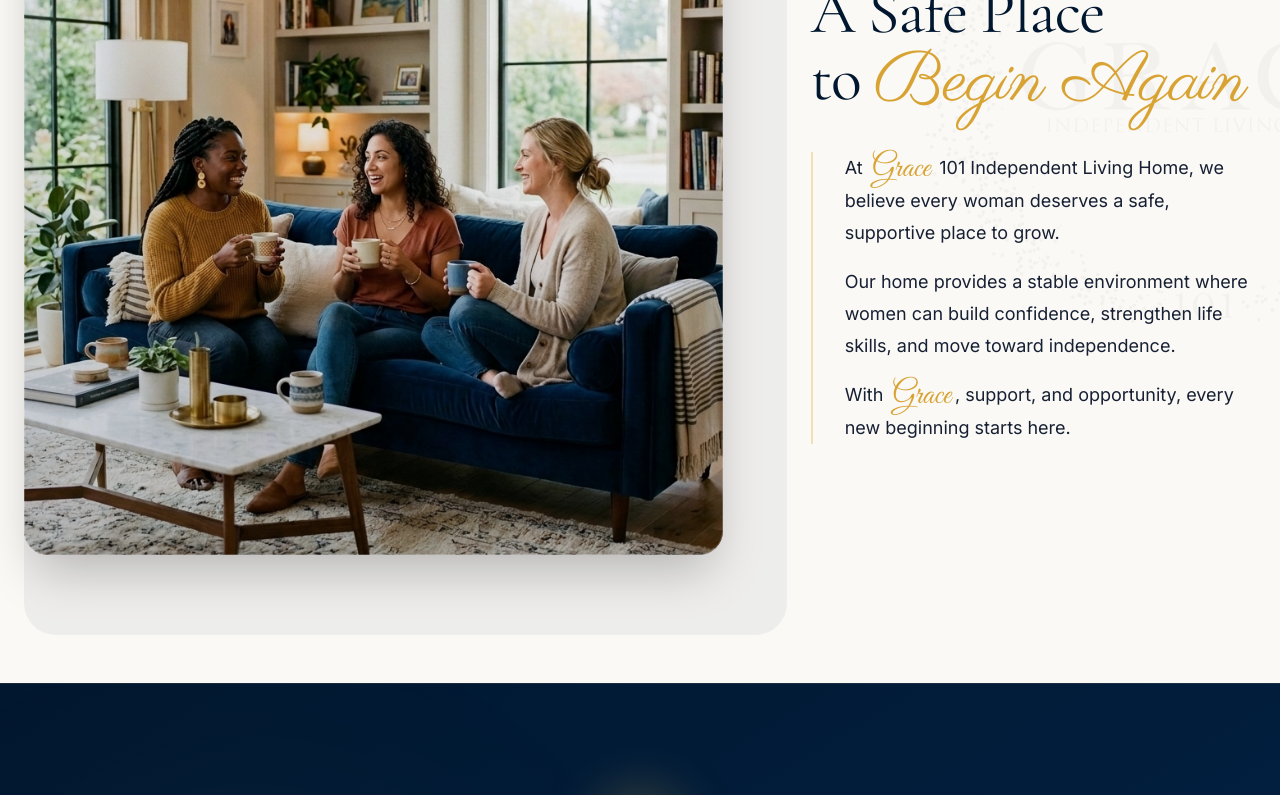
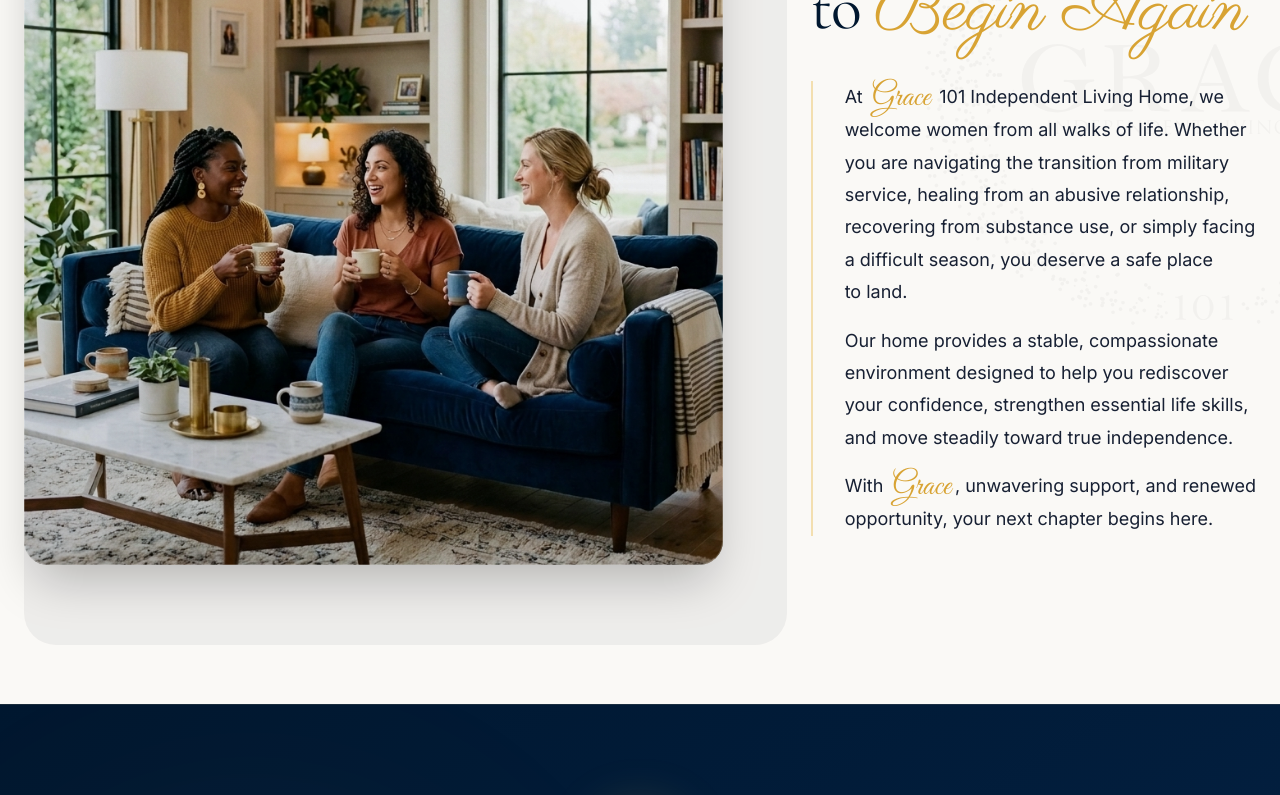
Before and after one commit to HiddenGems810/grace-website, a Next.js app: page / in a window 1280 px wide. Shown: the part 993-1788 px from the top of the page. Built offline with nearby package versions, Linux system fonts and the light colour scheme; a web font is replaced by a local one.

Commit message:
Update About section copy to be more intentional and explicitly state the diverse backgrounds of women served

```diff
--- a/components/sections/AboutSection.tsx
+++ b/components/sections/AboutSection.tsx
@@ -72,13 +72,13 @@ export function AboutSection() {
             <ScrollReveal y={20}>
               <div className="pl-6 md:pl-8 border-l-2 border-[var(--color-gold-400)]/40 mb-10 flex flex-col space-y-4">
                 <p className="font-sans text-[16px] md:text-[18px] text-[var(--color-text)] leading-[1.8] text-pretty">
-                  At <span className="font-script text-[32px] text-[var(--color-gold-500)] leading-none align-middle mx-1">Grace</span> 101 Independent Living Home, we believe every woman deserves a safe, supportive place to grow.
+                  At <span className="font-script text-[32px] text-[var(--color-gold-500)] leading-none align-middle mx-1">Grace</span> 101 Independent Living Home, we welcome women from all walks of life. Whether you are navigating the transition from military service, healing from an abusive relationship, recovering from substance use, or simply facing a difficult season, you deserve a safe place to land.
                 </p>
                 <p className="font-sans text-[16px] md:text-[18px] text-[var(--color-text)] leading-[1.8] text-pretty">
-                  Our home provides a stable environment where women can build confidence, strengthen life skills, and move toward independence.
+                  Our home provides a stable, compassionate environment designed to help you rediscover your confidence, strengthen essential life skills, and move steadily toward true independence.
                 </p>
                 <p className="font-sans text-[16px] md:text-[18px] text-[var(--color-text)] leading-[1.8] text-pretty">
-                  With <span className="font-script text-[32px] text-[var(--color-gold-500)] leading-none align-middle mx-1">Grace</span>, support, and opportunity, every new beginning starts here.
+                  With <span className="font-script text-[32px] text-[var(--color-gold-500)] leading-none align-middle mx-1">Grace</span>, unwavering support, and renewed opportunity, your next chapter begins here.
                 </p>
               </div>
             </ScrollReveal>
```
